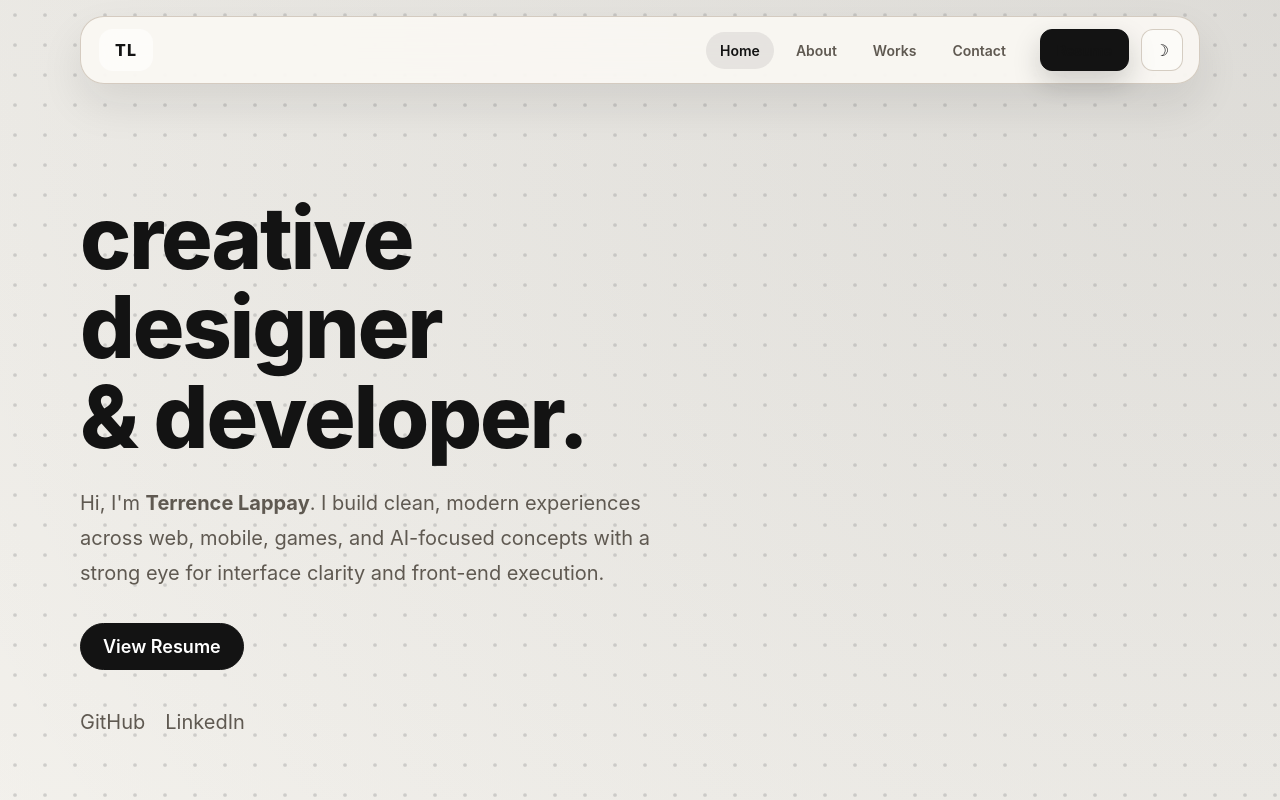
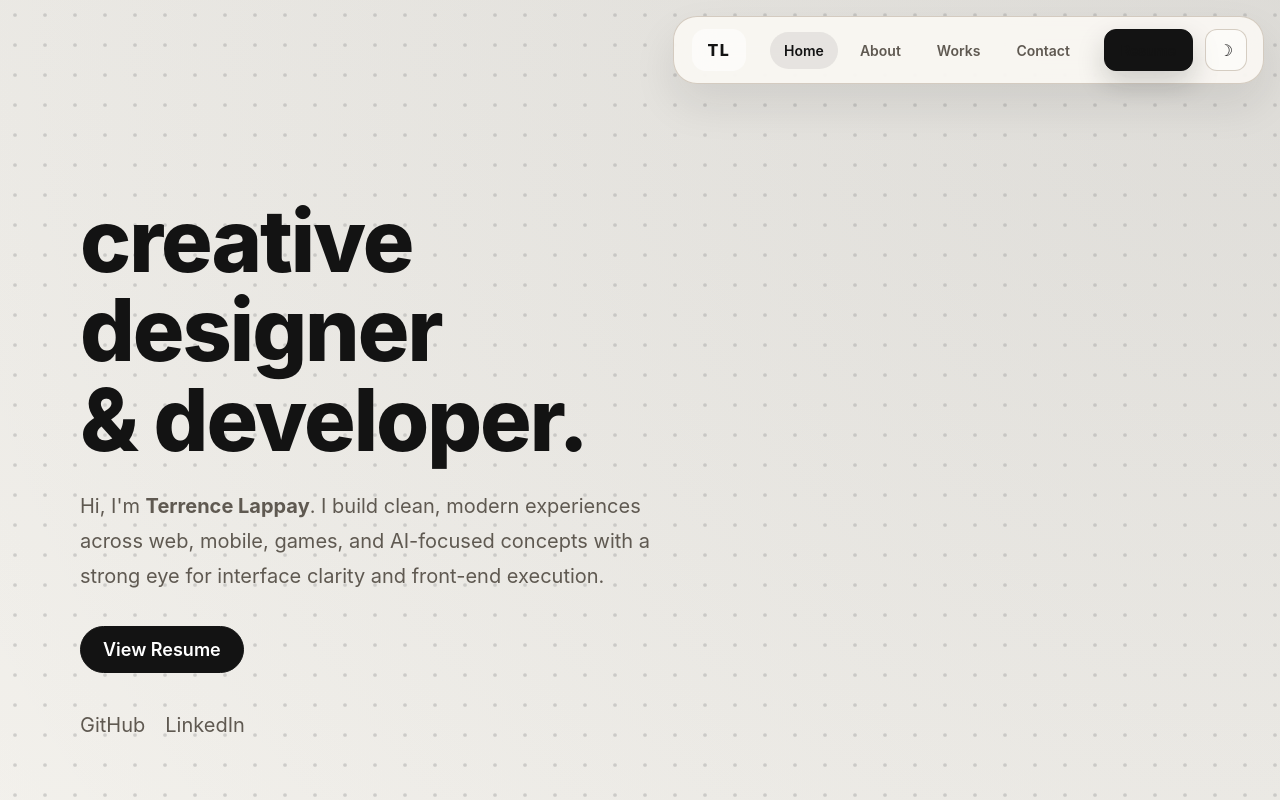
Before and after one commit to lauved/lauved.github.io, a plain HTML site: page index.html in a window 1280 px wide. Shown: the top 800 px of the page. Drawn offline with Linux system fonts and the light colour scheme.

Commit message:
changes, nothing change

```diff
--- a/styles.css
+++ b/styles.css
@@ -99,8 +99,9 @@ body {
     align-items: center;
     justify-content: space-between;
     gap: 24px;
-    width: min(1120px, calc(100% - 32px));
-    margin: 16px auto 0;
+    width: fit-content;
+    max-width: calc(100% - 32px);
+    margin: 16px 16px 0 auto;
     padding: 12px 16px 12px 18px;
     border: 1px solid var(--border);
     border-radius: 24px;
@@ -418,17 +419,21 @@ body {
 ======================= */
 .hero {
     display: grid;
-    grid-template-columns: minmax(0, 1.05fr) minmax(300px, 420px);
+    grid-template-columns: minmax(0, 1fr);
     gap: 24px;
-    align-items: stretch;
+    align-items: center;
     padding: 110px 80px 56px;
 }
 
 .hero--home {
+    position: relative;
     min-height: calc(100vh - 88px);
+    overflow: hidden;
 }
 
 .hero-text {
+    position: relative;
+    z-index: 1;
     max-width: 680px;
 }
 
@@ -1550,6 +1555,8 @@ body {
         display: flex;
         top: 12px;
         width: calc(100% - 24px);
+        max-width: none;
+        margin: 12px auto 0;
         gap: 12px;
         padding: 12px;
     }
```
Also changed, not shown: index.html (+0 -1 lines).
